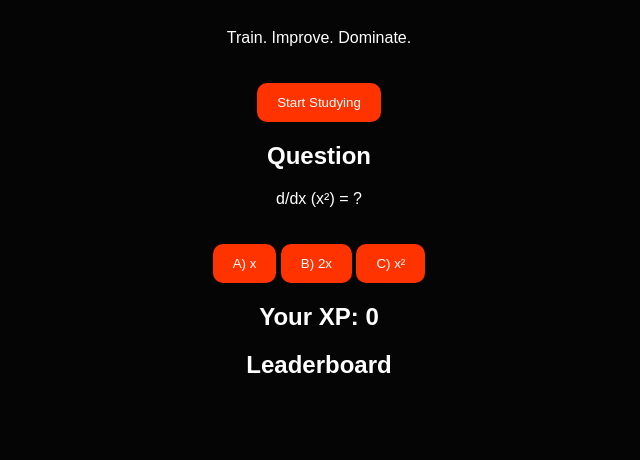
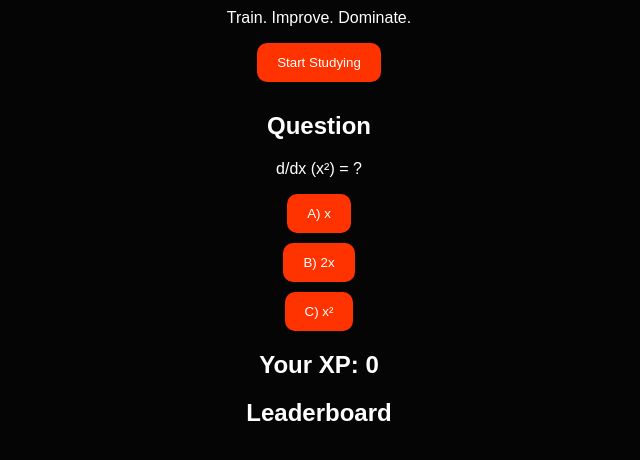
Before and after one commit to owenchenschool-codes/NovaStudy-, a plain HTML site: page index.html in a window 1280 px wide. Both pictures are taken after a click on the button "Start Studying". Shown: the part 190-650 px from the top of the page, without its empty margins (321-961 px from the left). Drawn offline with Linux system fonts and the light colour scheme; no server answers.

Commit message:
Adjust padding and button styles in style.css

```diff
--- a/style.css
+++ b/style.css
@@ -4,7 +4,7 @@ body{
   color:white;
   font-family:Arial,sans-serif;
   text-align:center;
-  padding-top:100px;
+  padding-top:80px;
 }
 
 h1{
@@ -13,13 +13,18 @@ h1{
 }
 
 button{
+  display:block;
+  margin:10px auto;
   background:#ff3300;
   color:white;
   border:none;
   padding:12px 20px;
   border-radius:10px;
   cursor:pointer;
-  margin-top:20px;
+}
+
+#quiz{
+  margin-top:30px;
 }
 
 #leaderboard{
```
